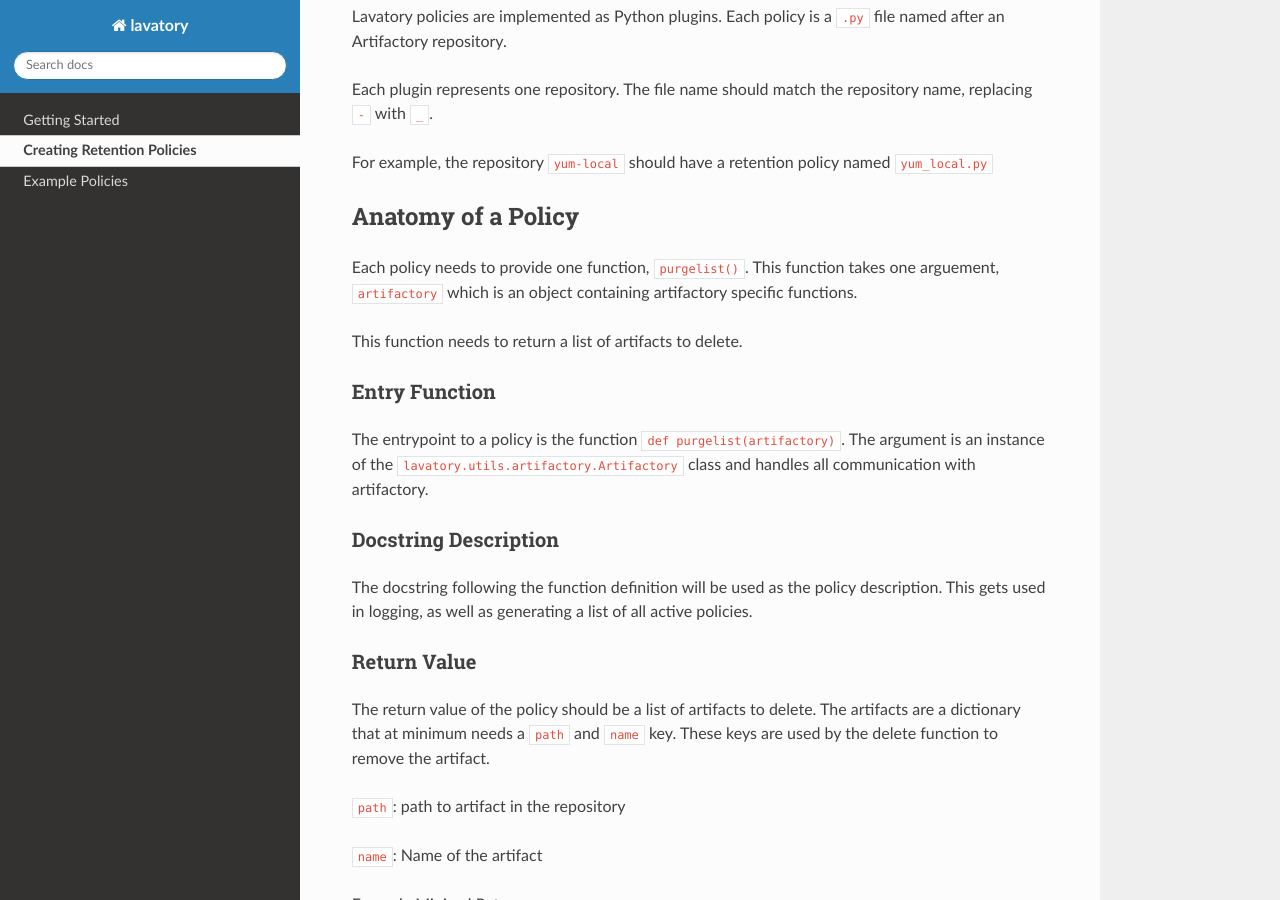
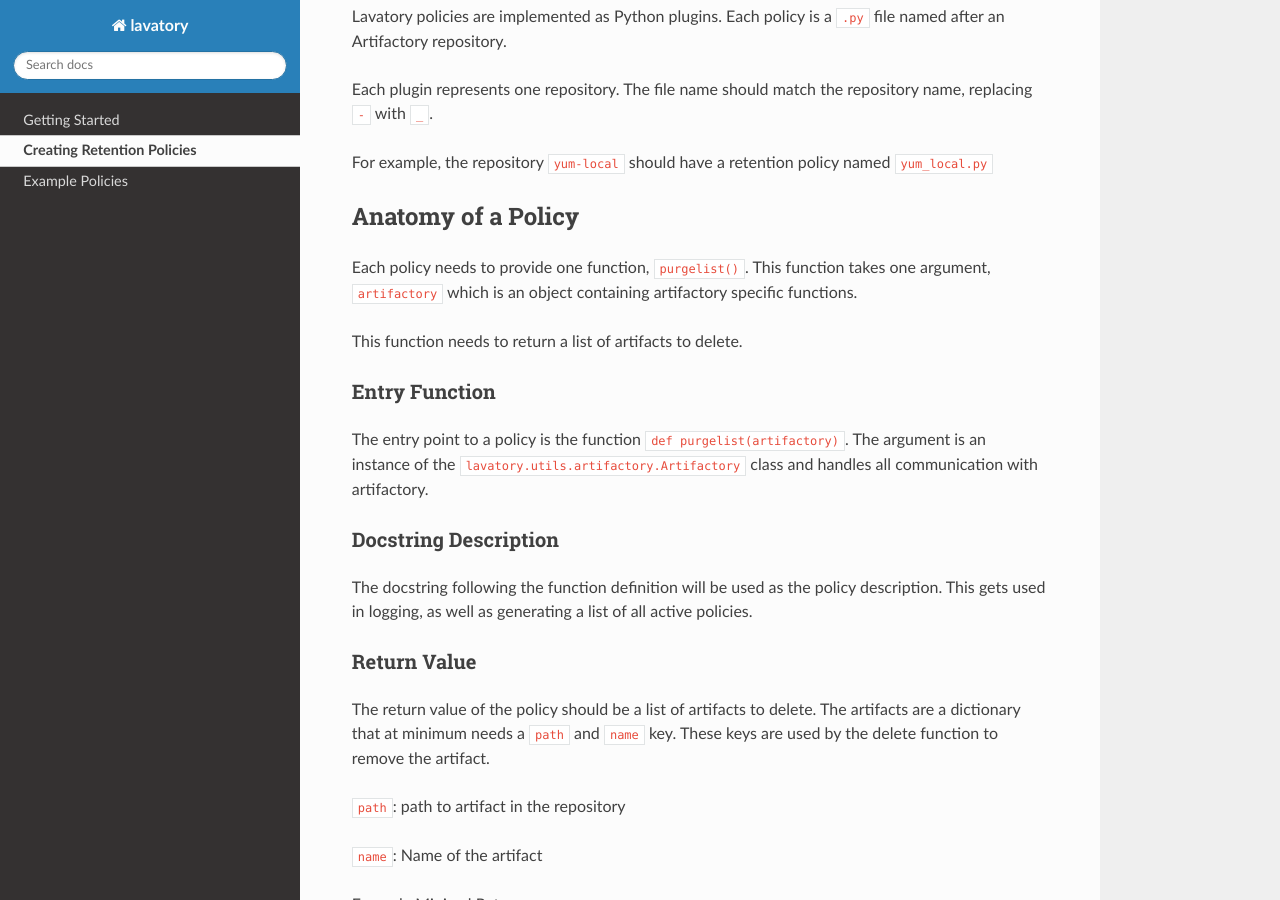
Before and after one commit to gogoair/lavatory, a Sphinx documentation site: the page built from docs/policies/index.rst, in a window 1280 px wide and 900 px high, scrolled down 446 px. Built offline with Sphinx 7.4.7 and the Read the Docs theme 2.0.0, drawn with Linux system fonts in a browser that asks for light colours; pages that are not in the unit, such as notebooks, are missing from menus.

```diff
--- a/docs/policies/index.rst
+++ b/docs/policies/index.rst
@@ -21,7 +21,7 @@
 -------------------
 
 Each policy needs to provide one function, ``purgelist()``.
-This function takes one arguement, ``artifactory`` which is an object containing
+This function takes one argument, ``artifactory`` which is an object containing
 artifactory specific functions.
 
 This function needs to return a list of artifacts to delete.
@@ -29,7 +29,7 @@
 Entry Function
 ~~~~~~~~~~~~~~
 
-The entrypoint to a policy is the function ``def purgelist(artifactory)``.
+The entry point to a policy is the function ``def purgelist(artifactory)``.
 The argument is an instance of the ``lavatory.utils.artifactory.Artifactory`` class
 and handles all communication with artifactory.
 
```
Also changed, not shown: docs/getting_started.rst (line endings or trailing spaces).
